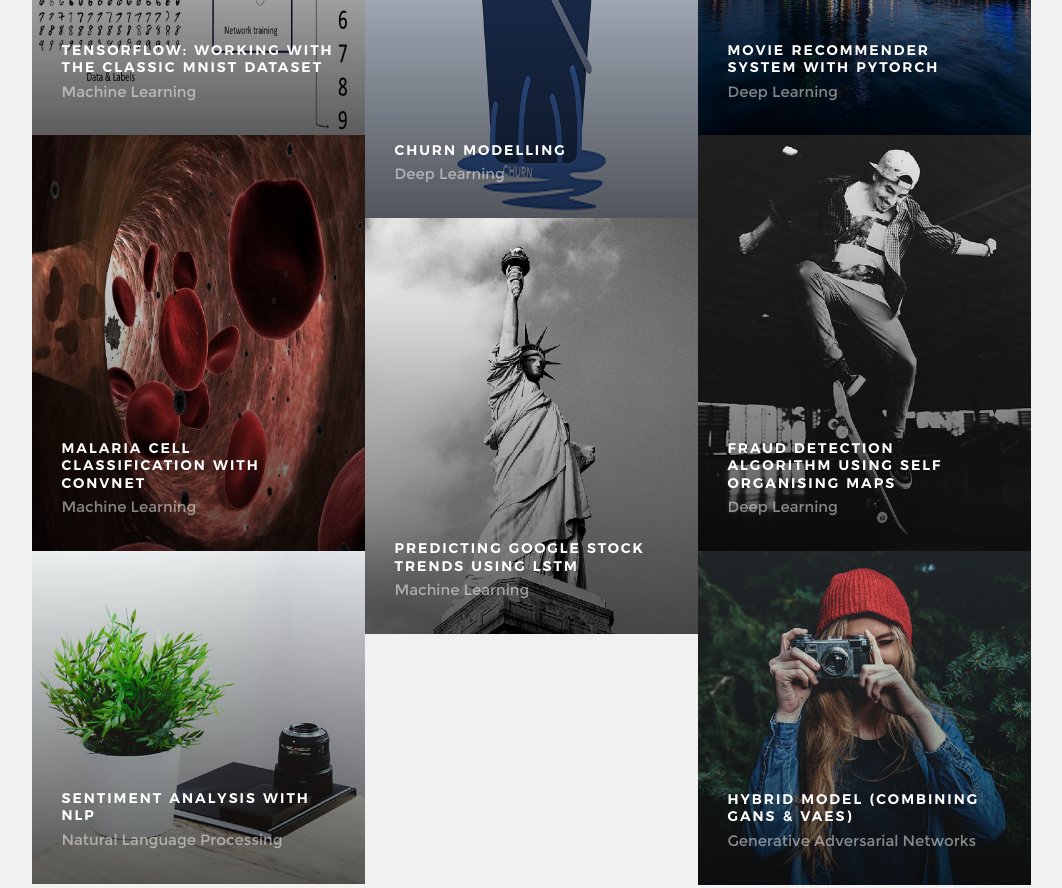
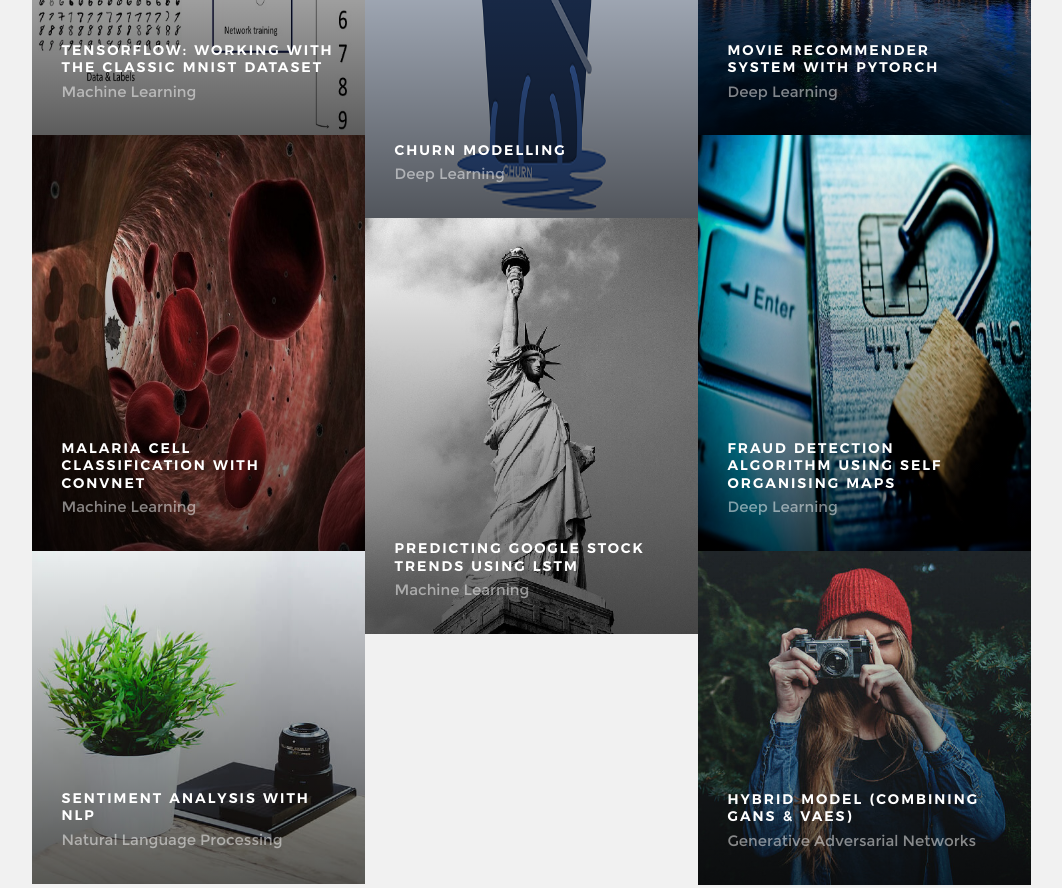
Before and after one commit to Daveux/portfolio_mrty, a plain HTML site: page index.html in a window 1280 px wide. Shown: the part 3520-4408 px from the top of the page, without its empty margins (109-1171 px from the left). Drawn offline with Linux system fonts and the light colour scheme.

Commit message:
Fraud detection pictures included

```diff
--- a/index.html
+++ b/index.html
@@ -411,9 +411,9 @@ The goal of this project is to images trained on deep neural nets to identify pa
                     <div class="item-folio">
 
                         <div class="item-folio__thumb">
-                            <a href="images/portfolio/gallery/g-skaterboy.jpg" class="thumb-link" data-size="1050x700">
-                                <img src="images/portfolio/skaterboy.jpg"
-                                     srcset="images/portfolio/skaterboy.jpg 1x, images/portfolio/skaterboy@2x.jpg 2x" alt="">
+                            <a href="images/portfolio/gallery/g-fraud_detectn.jpg" class="thumb-link" data-size="1050x700">
+                                <img src="images/portfolio/fraud_detectn.jpg"
+                                     srcset="images/portfolio/fraud_detectn.jpg 1x, images/portfolio/fraud_detectn@2x.jpg 2x" alt="">
                                 <span class="shadow-overlay"></span>
                             </a>
                         </div>
```
